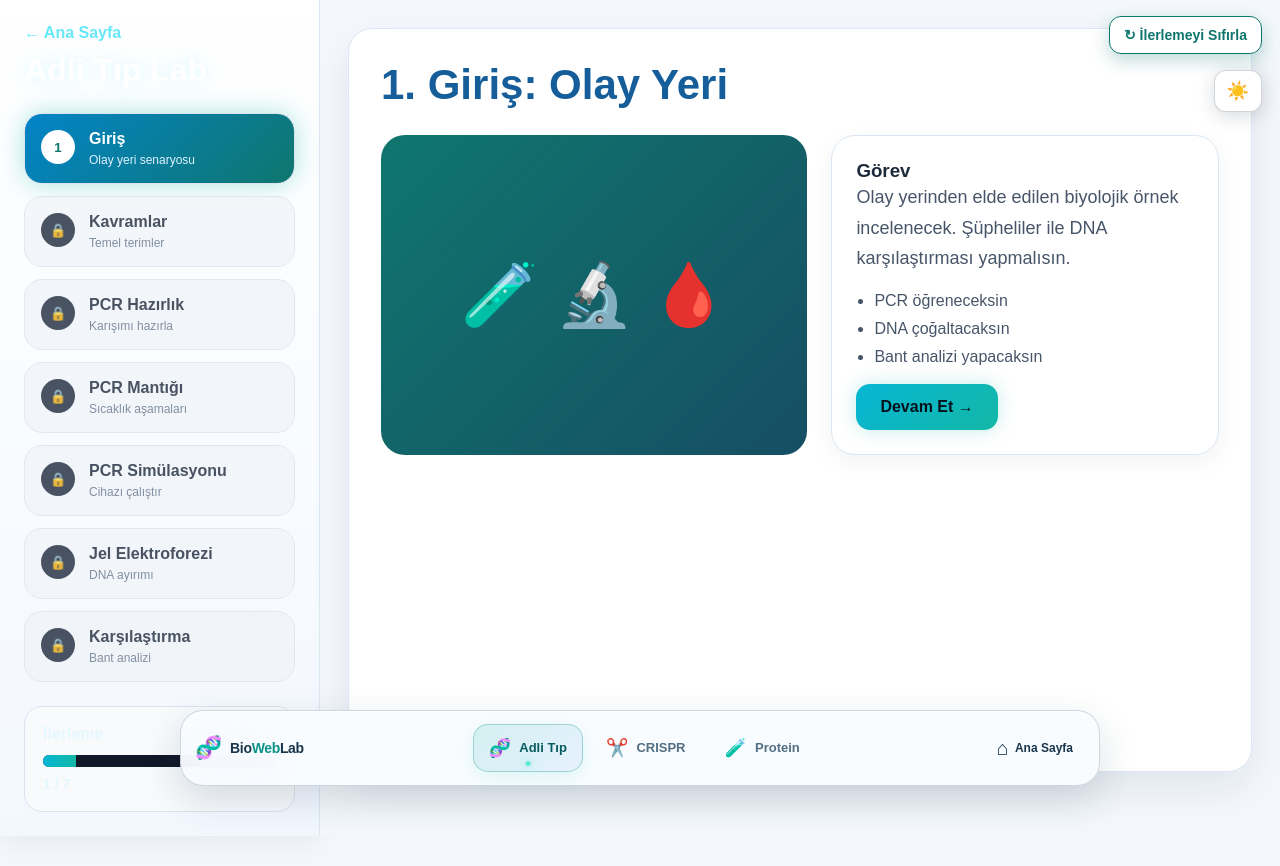
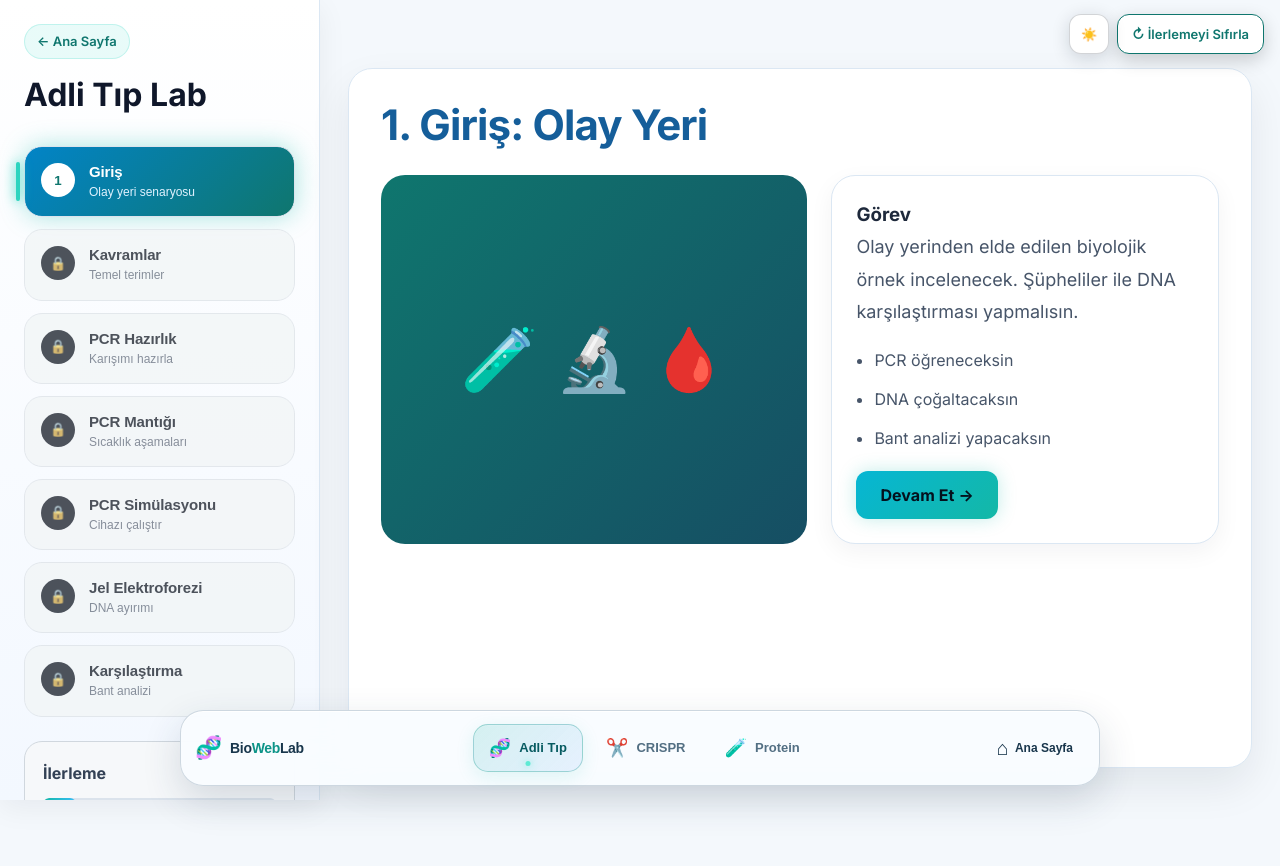
Before and after one commit to Bedirhan7171/BioWebLab, a plain HTML site: page pages/adli-tip.html in a window 1280 px wide. Drawn offline with Linux system fonts and the light colour scheme.

Commit message:
Add files via upload

```diff
--- a/pages/adli-tip.html
+++ b/pages/adli-tip.html
@@ -6,6 +6,10 @@
 <title>Adli Tıp Laboratuvarı | BioWebLab</title>
 <link rel="stylesheet" href="adli-tip.css?v=4">
   <link rel="stylesheet" href="modules-nav.css?v=3">
+  <link rel="preconnect" href="https://fonts.googleapis.com">
+  <link rel="preconnect" href="https://fonts.gstatic.com" crossorigin>
+  <link href="https://fonts.googleapis.com/css2?family=Inter:wght@400;500;600;700;800&display=swap" rel="stylesheet">
+  <link rel="stylesheet" href="ui-polish.css?v=1">
 </head>
 <body>
 <button id="theme-toggle" class="theme-toggle-btn" type="button" aria-label="Açık temaya geç" aria-pressed="false" title="Açık temaya geç" onclick="toggleTheme()">🌙</button>
@@ -387,5 +391,6 @@ Bantların jeldeki konumlarını karşılaştır. Eşleşen profili belirle; DNA
 <script src="theme.js?v=3"></script>
 <script src="adli-tip.js?v=4"></script>
   <script src="modules-nav.js?v=3"></script>
+  <script src="ui-polish.js?v=1"></script>
 </body>
 </html>
--- /dev/null
+++ b/pages/ui-polish.css
@@ -0,0 +1,253 @@
+/* ==========================================================================
+   BioWebLab · Modül arayüz cilası (Adli Tıp, CRISPR, Protein)
+   Mevcut modül CSS'lerinin ÜZERİNE yüklenir; renk temalarını bozmaz,
+   yalnızca tipografi, boşluk, etkileşim ve mobil kullanım iyileştirmeleri yapar.
+   ========================================================================== */
+
+:root {
+  --ui-radius: 14px;
+  --ui-ease: cubic-bezier(.2, .8, .2, 1);
+  --ui-focus: #2dd4bf;
+  --ui-reading: 76ch;
+}
+
+html { scroll-behavior: smooth; scroll-padding-top: 16px; }
+
+body {
+  font-family: 'Inter', system-ui, -apple-system, 'Segoe UI', Roboto, Arial, sans-serif !important;
+  -webkit-font-smoothing: antialiased;
+  -moz-osx-font-smoothing: grayscale;
+  text-rendering: optimizeLegibility;
+  line-height: 1.65;
+}
+
+::selection { background: rgba(45, 212, 191, .28); }
+
+/* ---------- Tipografi ---------- */
+.panel h1, .stage h3, .hero h2 { letter-spacing: -.02em; line-height: 1.15; }
+.panel h1 { margin-bottom: 18px; }
+.panel p, .panel li, .stage-desc { line-height: 1.8; }
+.panel > p, .stage-desc { max-width: var(--ui-reading); }
+.panel p + p { margin-top: 12px; }
+
+/* ---------- Üst sağ kontrol grubu (tema + sıfırla) ---------- */
+.module-toolbar {
+  position: fixed;
+  top: 14px;
+  right: 16px;
+  z-index: 99999;
+  display: flex;
+  align-items: center;
+  gap: 8px;
+}
+.module-toolbar .theme-toggle-btn,
+.module-toolbar .reset-progress-btn {
+  position: static !important;
+  inset: auto !important;
+  margin: 0 !important;
+  min-height: 40px;
+  border-radius: 12px !important;
+  font: 600 13px/1 'Inter', system-ui, Arial, sans-serif !important;
+  -webkit-backdrop-filter: blur(14px);
+  backdrop-filter: blur(14px);
+  transition: transform .2s var(--ui-ease), box-shadow .2s var(--ui-ease), background .2s var(--ui-ease) !important;
+}
+.module-toolbar .theme-toggle-btn { min-width: 40px; padding: 0 10px !important; }
+.module-toolbar .reset-progress-btn {
+  padding: 0 14px !important;
+  gap: 7px !important;
+  box-shadow: 0 6px 18px rgba(0, 0, 0, .18) !important;
+}
+.module-toolbar .reset-progress-btn:hover,
+.module-toolbar .theme-toggle-btn:hover { transform: translateY(-2px); }
+.module-toolbar .reset-progress-btn:active,
+.module-toolbar .theme-toggle-btn:active { transform: translateY(0) scale(.97); }
+
+/* ---------- Kenar çubuğu: masaüstünde sabit, kendi içinde kaydırılır ---------- */
+@media (min-width: 1101px) {
+  .app > .sidebar {
+    position: sticky;
+    top: 0;
+    align-self: start;
+    height: 100vh;
+    overflow-y: auto;
+    scrollbar-width: thin;
+  }
+}
+.sidebar .brand a,
+.crispr-sidebar .brand a {
+  display: inline-flex;
+  align-items: center;
+  gap: 6px;
+  padding: 6px 12px;
+  border-radius: 999px;
+  font-size: 13px;
+  font-weight: 600;
+  background: rgba(45, 212, 191, .10);
+  border: 1px solid rgba(45, 212, 191, .22);
+  transition: transform .2s var(--ui-ease), background .2s var(--ui-ease);
+}
+.sidebar .brand a:hover,
+.crispr-sidebar .brand a:hover { background: rgba(45, 212, 191, .18); transform: translateX(-2px); }
+
+/* ---------- Adım menüsü ---------- */
+.menu-item, .step-btn {
+  position: relative;
+  transition: transform .22s var(--ui-ease), box-shadow .22s var(--ui-ease), border-color .22s var(--ui-ease), background .22s var(--ui-ease), opacity .22s !important;
+}
+.menu-item strong { font-size: 15px !important; letter-spacing: -.01em; }
+.menu-item small { line-height: 1.35; }
+.menu-item:hover:not(.locked),
+.step-btn:hover:not(.locked) { transform: translateX(4px) !important; }
+.menu-item.locked, .step-btn.locked { cursor: not-allowed; filter: saturate(.6); }
+.menu-item.locked:hover, .step-btn.locked:hover { transform: none !important; }
+.menu-item.active::before,
+.step-btn.active::before {
+  content: "";
+  position: absolute;
+  left: -9px;
+  top: 22%;
+  bottom: 22%;
+  width: 4px;
+  border-radius: 4px;
+  background: var(--ui-focus);
+  box-shadow: 0 0 12px var(--ui-focus);
+}
+
+/* ---------- İlerleme çubuğu ---------- */
+.progress-bar, .progress-track { border-radius: 999px; overflow: hidden; }
+#progressFill, .progress-fill {
+  border-radius: 999px;
+  transition: width .6s var(--ui-ease) !important;
+  background-image: linear-gradient(90deg, #14b8a6, #38bdf8) !important;
+}
+#progressText { font-variant-numeric: tabular-nums; font-weight: 700; }
+
+/* ---------- Paneller / kartlar ---------- */
+.panel, .stage-card { border-radius: 24px; }
+.content { max-width: 1280px; width: 100%; }
+.active-panel, .stage.active { animation: uiPanelIn .45s var(--ui-ease) both !important; }
+@keyframes uiPanelIn { from { opacity: 0; transform: translateY(12px); } to { opacity: 1; transform: none; } }
+
+.rule-card, .info-card, .material-item, .machine-card, .gel-info-card,
+.term-card, .repair-card, .repair-action-card, .pcr-step-card,
+.codon-cell, .suspect-choice, .pam-btn {
+  transition: transform .22s var(--ui-ease), box-shadow .22s var(--ui-ease), border-color .22s var(--ui-ease), background .22s var(--ui-ease) !important;
+}
+.rule-card:hover, .info-card:hover, .material-item:hover, .machine-card:hover,
+.gel-info-card:hover, .term-card:hover, .repair-card:hover, .repair-action-card:hover,
+.codon-cell:hover, .suspect-choice:hover, .pam-btn:hover {
+  transform: translateY(-3px);
+  box-shadow: 0 14px 30px rgba(0, 0, 0, .16);
+}
+
+/* ---------- Butonlar ---------- */
+.action-btn, .primary-btn, .secondary-btn, .ghost-btn, .next-tool-btn,
+.temperature-buttons button, .key-btn, .tool-btn {
+  font-family: inherit;
+  font-weight: 700;
+  letter-spacing: .005em;
+  border-radius: 12px;
+  cursor: pointer;
+  transition: transform .2s var(--ui-ease), box-shadow .2s var(--ui-ease), filter .2s var(--ui-ease), background .2s var(--ui-ease) !important;
+}
+.action-btn:hover, .primary-btn:hover, .next-tool-btn:hover { transform: translateY(-2px); filter: brightness(1.06); }
+.action-btn:active, .primary-btn:active, .secondary-btn:active, .ghost-btn:active,
+.next-tool-btn:active, .temperature-buttons button:active { transform: translateY(0) scale(.98); }
+button:disabled, .action-btn:disabled, .ghost-btn:disabled { cursor: not-allowed; opacity: .5; transform: none !important; filter: none; }
+
+/* Aynı satırdaki butonlar arasında nefes payı */
+.converter-card .action-btn + .action-btn { margin-left: 8px; }
+
+/* ---------- Form elemanları ---------- */
+input[type="text"], input:not([type]), select, textarea {
+  font-family: inherit;
+  font-size: 15px;
+  border-radius: 12px;
+  transition: border-color .2s, box-shadow .2s;
+}
+textarea { line-height: 1.6; resize: vertical; min-height: 120px; }
+input[type="range"] { accent-color: var(--ui-focus); }
+
+/* ---------- Klavye odağı (erişilebilirlik) ---------- */
+:where(a, button, input, select, textarea, [tabindex]):focus-visible {
+  outline: 3px solid var(--ui-focus);
+  outline-offset: 3px;
+  border-radius: 10px;
+}
+
+/* ---------- Geri bildirim kutuları ---------- */
+.feedback-box.show, .feedback.success, .feedback.error, .feedback.warn,
+.final-feedback.show { animation: uiPop .35s var(--ui-ease) both; }
+@keyframes uiPop { from { opacity: 0; transform: scale(.97) translateY(6px); } to { opacity: 1; transform: none; } }
+
+/* ---------- Kaydırma çubuğu ---------- */
+* { scrollbar-width: thin; scrollbar-color: rgba(120, 150, 170, .45) transparent; }
+::-webkit-scrollbar { width: 10px; height: 10px; }
+::-webkit-scrollbar-thumb { background: rgba(120, 150, 170, .4); border-radius: 10px; border: 2px solid transparent; background-clip: content-box; }
+::-webkit-scrollbar-thumb:hover { background: rgba(120, 150, 170, .65); background-clip: content-box; }
+
+/* ---------- Okunabilirlik düzeltmeleri (tema duyarlı) ---------- */
+/* Açık tema: koyu temadan kalan beyaz/soluk metinler zeminde kayboluyordu */
+:root[data-theme="light"] .app .brand h2 { color: #0f172a !important; text-shadow: none !important; }
+:root[data-theme="light"] .app .brand a { color: #0f766e !important; }
+:root[data-theme="light"] .app .progress-box { background: #f6f8fa !important; border-color: #d0d7de !important; }
+:root[data-theme="light"] .app .progress-box p,
+:root[data-theme="light"] .app .progress-box span { color: #334155 !important; }
+:root[data-theme="light"] .app .progress-bar { background: #dbe3ec !important; }
+:root[data-theme="light"] .app .progress-box #progressText { color: #334155 !important; }
+:root[data-theme="light"] .app .menu-item.active strong { color: #fff !important; }
+/* Koyu tema: aktif adımın başlığı turkuaz zemin üzerinde net okunsun */
+:root[data-theme="dark"] .app .menu-item.active strong { color: #04111d !important; }
+
+/* Sabit araç çubuğu içeriği örtmesin */
+@media (min-width: 1101px) {
+  /* Alttaki dock, kenar çubuğunun son öğelerini örtmesin */
+  .app > .sidebar, .crispr-sidebar { padding-bottom: 110px !important; }
+  .app > .content, .crispr-main { padding-top: 68px !important; }
+  .panel { min-height: calc(100vh - 100px); }
+}
+
+/* ---------- Tablet / mobil: menü yatay kaydırılan adım şeridine dönüşür ---------- */
+@media (max-width: 1100px) {
+  /* Yatay şerit ızgarayı genişletmesin */
+  .app { grid-template-columns: minmax(0, 1fr) !important; }
+  .crispr-shell { grid-template-columns: minmax(0, 1fr) !important; }
+  .sidebar, .crispr-sidebar, .content, .crispr-main, .panel, .stage-card { min-width: 0; max-width: 100%; }
+  .sidebar, .crispr-sidebar { padding: 16px !important; gap: 14px !important; }
+  .menu, .step-list {
+    flex-direction: row !important;
+    overflow-x: auto;
+    gap: 8px !important;
+    padding: 4px 2px 10px;
+    scroll-snap-type: x proximity;
+    -webkit-overflow-scrolling: touch;
+  }
+  .menu-item, .step-btn {
+    flex: 0 0 auto;
+    min-width: 168px;
+    scroll-snap-align: center;
+    padding: 12px !important;
+  }
+  .menu-item small, .step-text span { display: none; }
+  .menu-item.active::before, .step-btn.active::before { display: none; }
+  .menu-item:hover:not(.locked), .step-btn:hover:not(.locked) { transform: none !important; }
+  .progress-box { margin-top: 0 !important; padding: 14px !important; }
+  .brand h2 { font-size: 24px !important; margin-top: 4px !important; }
+  /* Dar ekranda araç çubuğu sayfayla kayar; başlıkları örtmez */
+  .module-toolbar { position: absolute; top: 10px; right: 10px; gap: 6px; }
+  .app > .content, .crispr-main { padding-top: 14px; }
+}
+
+@media (max-width: 600px) {
+  .module-toolbar .reset-progress-btn { font-size: 12px !important; padding: 0 10px !important; gap: 5px !important; }
+  .panel, .stage { padding: 20px !important; border-radius: 20px !important; }
+  .action-btn, .primary-btn, .secondary-btn { min-height: 46px; }
+}
+
+@media (prefers-reduced-motion: reduce) {
+  html { scroll-behavior: auto; }
+  .active-panel, .stage.active, .feedback-box.show, .feedback.success,
+  .feedback.error, .feedback.warn, .final-feedback.show { animation: none !important; }
+  .menu-item, .step-btn, .action-btn, .primary-btn, .rule-card, .info-card { transition: none !important; }
+}
--- /dev/null
+++ b/pages/ui-polish.js
@@ -0,0 +1,63 @@
+/* BioWebLab · modül kullanım kolaylığı (savunmacı, mevcut JS'e dokunmaz) */
+(() => {
+  const toolbarButtons = ["theme-toggle", "resetProgressBtn"]
+    .map(id => document.getElementById(id)).filter(Boolean);
+
+  // Tema + sıfırla düğmelerini tek bir sabit araç çubuğunda grupla
+  if (toolbarButtons.length && !document.querySelector(".module-toolbar")) {
+    const bar = document.createElement("div");
+    bar.className = "module-toolbar";
+    toolbarButtons[0].parentNode.insertBefore(bar, toolbarButtons[0]);
+    toolbarButtons.forEach(btn => bar.appendChild(btn));
+  }
+
+  const items = () => document.querySelectorAll(".menu-item, .step-btn");
+  const isStacked = () => window.matchMedia("(max-width: 1100px)").matches;
+  let lastActive = null;
+
+  function syncActive() {
+    const active = document.querySelector(".menu-item.active, .step-btn.active");
+    if (!active || active === lastActive) return;
+    const firstRun = lastActive === null;
+    lastActive = active;
+
+    // Mobilde yatay adım şeridinde aktif adımı ortala
+    if (isStacked() && active.parentElement) {
+      const strip = active.parentElement;
+      const left = active.offsetLeft - (strip.clientWidth - active.clientWidth) / 2;
+      strip.scrollTo({ left, behavior: firstRun ? "auto" : "smooth" });
+    }
+
+    // Adım değişince içeriğin başına dön (ilk yüklemede kaydırma yapma)
+    if (!firstRun) {
+      const target = document.querySelector(".active-panel, .stage.active, .crispr-main");
+      if (target) {
+        const top = target.getBoundingClientRect().top + window.scrollY - 12;
+        window.scrollTo({ top: Math.max(0, top), behavior: "smooth" });
+      }
+    }
+  }
+
+  const observer = new MutationObserver(syncActive);
+  const start = () => {
+    items().forEach(el => observer.observe(el, { attributes: true, attributeFilter: ["class"] }));
+    syncActive();
+  };
+  if (document.readyState === "loading") document.addEventListener("DOMContentLoaded", start);
+  else start();
+
+  // Sayfa açılışında otomatik kaydırma olursa (ör. CRISPR başlangıç adımı) başa dön;
+  // kullanıcı henüz etkileşime girmediyse hero/başlık görünür kalsın.
+  let touched = false;
+  ["pointerdown", "keydown", "wheel", "touchstart"].forEach(evt =>
+    window.addEventListener(evt, () => { touched = true; }, { once: true, passive: true }));
+  // Açılış sonrası ilk ~1.5 sn boyunca (kullanıcı dokunmadıysa) otomatik kaydırmaları geri al
+  const settleUntil = performance.now() + 1500;
+  const keepTop = () => {
+    if (!touched && performance.now() < settleUntil && window.scrollY > 0) {
+      window.scrollTo({ top: 0, behavior: "instant" });
+    }
+  };
+  window.addEventListener("scroll", keepTop, { passive: true });
+  window.addEventListener("load", () => setTimeout(keepTop, 80));
+})();
--- a/style.css
+++ b/style.css
@@ -482,3 +482,102 @@ footer p { display:flex; flex-wrap:wrap; justify-content:space-between; gap:10px
 @media(prefers-reduced-motion:reduce) {
  .status-pulse,.ring-a,.ring-b,.hero-visual::before,.dna-helix::before,.dna-helix::after,.dna-helix i,.floating-chip { animation:none!important; }
 }
+
+
+/* ══ BioWebLab · ana sayfa cilası (kontrast, gezinme, kart etkileşimi) ══ */
+
+/* Açık temada nane yeşili vurgu beyaz zeminde okunmuyordu: koyu tonlara geç */
+:root[data-theme="light"] {
+  --accent-cyan: #0d9488;
+  --accent-green: #4d7c0f;
+  --text-muted: #51606f;
+}
+:root[data-theme="light"] .primary-btn { color: #fff; }
+
+html { scroll-padding-top: 84px; }
+body { font-feature-settings: "cv11", "ss01"; -webkit-font-smoothing: antialiased; }
+
+/* Yapışkan, buzlu cam menü: sayfa boyunca erişilebilir */
+header { display: contents; }
+.navbar {
+  position: sticky; top: 0; z-index: 100;
+  padding: 14px max(20px, calc((100vw - 1240px) / 2 + 34px));
+  background: color-mix(in srgb, var(--bg-color) 78%, transparent);
+  -webkit-backdrop-filter: blur(16px) saturate(140%);
+  backdrop-filter: blur(16px) saturate(140%);
+}
+.nav-links a { position: relative; padding: 6px 2px; }
+.nav-links a:not(.btn)::after {
+  content: ""; position: absolute; left: 0; right: 0; bottom: 0; height: 2px;
+  background: var(--accent-cyan); border-radius: 2px;
+  transform: scaleX(0); transform-origin: left; transition: transform .25s ease;
+}
+.nav-links a:hover::after { transform: scaleX(1); }
+.theme-btn { width: 40px; height: 40px; display: inline-grid; place-items: center; padding: 0; border-radius: 12px; }
+.theme-btn:hover { transform: rotate(-12deg) scale(1.06); }
+
+/* Hero: tam genişlik, daha net hiyerarşi */
+.hero.hero-showcase { max-width: 1240px; width: 100%; margin: 0 auto; padding-inline: 34px; }
+.hero h1 span {
+  background: linear-gradient(100deg, var(--accent-cyan), #60a5fa 70%);
+  -webkit-background-clip: text; background-clip: text;
+  -webkit-text-fill-color: transparent; color: transparent;
+}
+.hero-proof { display: flex; flex-wrap: wrap; gap: 10px; margin-top: 34px; }
+.hero-proof span {
+  padding: 8px 14px; font-size: 12px; color: var(--text-muted);
+  border: 1px solid var(--border-color); border-radius: 999px;
+  background: color-mix(in srgb, var(--card-bg) 70%, transparent);
+}
+.hero-proof b { color: var(--accent-cyan); margin-right: 4px; font-variant-numeric: tabular-nums; }
+
+/* Modül kartları: tüm kart tıklanabilir, odak ve hover net */
+.module-card { cursor: pointer; }
+.module-card:hover { border-color: color-mix(in srgb, var(--accent-cyan) 55%, var(--border-color)); }
+.module-card:hover h3 { color: var(--accent-cyan); }
+.module-card h3 { transition: color .2s ease; }
+.module-card:active { transform: translateY(-3px) scale(.995); }
+.module-card:focus-visible { outline-offset: 4px; border-radius: 22px; }
+.card-badge { color: var(--accent-cyan); background: color-mix(in srgb, var(--accent-cyan) 10%, transparent); border: 1px solid color-mix(in srgb, var(--accent-cyan) 22%, transparent); }
+.card-icon { box-shadow: inset 0 1px 0 rgba(255,255,255,.08); }
+
+/* Bölümler kaydırdıkça yumuşakça belirir (destekleyen tarayıcılarda) */
+@supports (animation-timeline: view()) {
+  .section-title, .about-card {
+    animation: homeReveal linear both;
+    animation-timeline: view();
+    animation-range: entry 0% entry 35%;
+  }
+  @keyframes homeReveal { from { opacity: 0; translate: 0 22px; } to { opacity: 1; translate: 0 0; } }
+}
+
+/* Alt bilgi: dock ile çakışmasın, ortalı ve sakin */
+footer p { justify-content: center; text-align: center; }
+
+@media (max-width: 800px) {
+  .navbar { padding: 12px 20px; }
+  .hero.hero-showcase { padding-inline: 20px; }
+  .hero-proof { margin-top: 26px; }
+}
+@media (prefers-reduced-motion: reduce) {
+  .section-title, .about-card { animation: none !important; }
+  .nav-links a::after, .theme-btn { transition: none !important; }
+}
+
+/* Yatay taşmayı engelle (arka plan ışımaları sağa taşıyordu); sticky'yi bozmaz */
+body { overflow-x: clip; }
+
+/* Hakkında kartı: kicker + başlık solda, metin sağda (3 çocuklu ızgara düzeltmesi) */
+.about-card { max-width: none; text-align: left; grid-template-columns: minmax(0,.8fr) minmax(0,1.2fr); column-gap: 56px; row-gap: 0; align-items: center; }
+.about-card .section-kicker { grid-column: 1; grid-row: 1; align-self: end; margin-bottom: 14px; }
+.about-card h2 { grid-column: 1; grid-row: 2; align-self: start; text-align: left; }
+.about-card p { grid-column: 2; grid-row: 1 / span 2; }
+@media (max-width: 800px) {
+  .about-card .section-kicker, .about-card h2, .about-card p { grid-column: 1; grid-row: auto; }
+  .about-card .section-kicker { margin-bottom: 8px; }
+  .about-card p { margin-top: 14px; }
+}
+
+/* Kartların alt bağlantı satırları aynı hizada */
+.card-link { min-height: 52px; box-sizing: border-box; }
+.module-card p { margin-bottom: 8px; }
```
Also changed, not shown: index.html (+2 -2 lines), pages/crispr.html (+5 -0 lines), pages/protein.html (+5 -0 lines).
